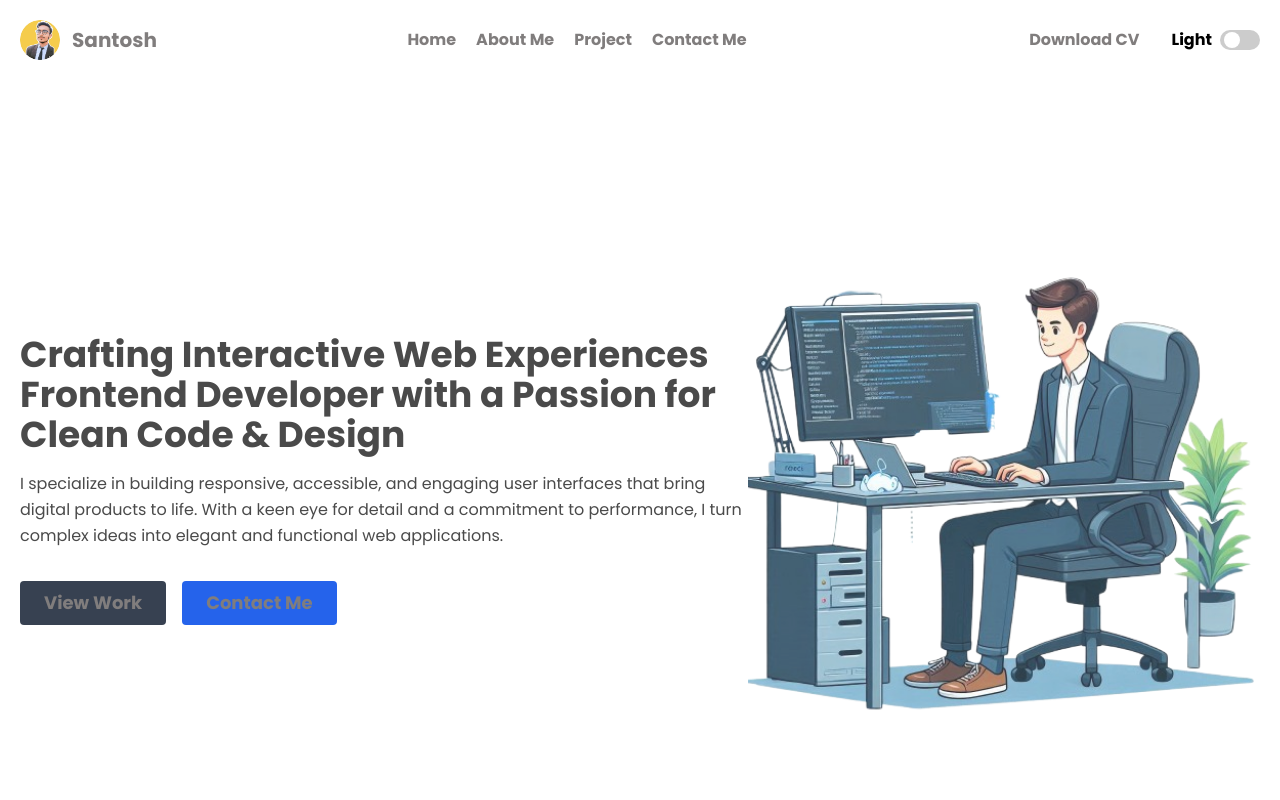
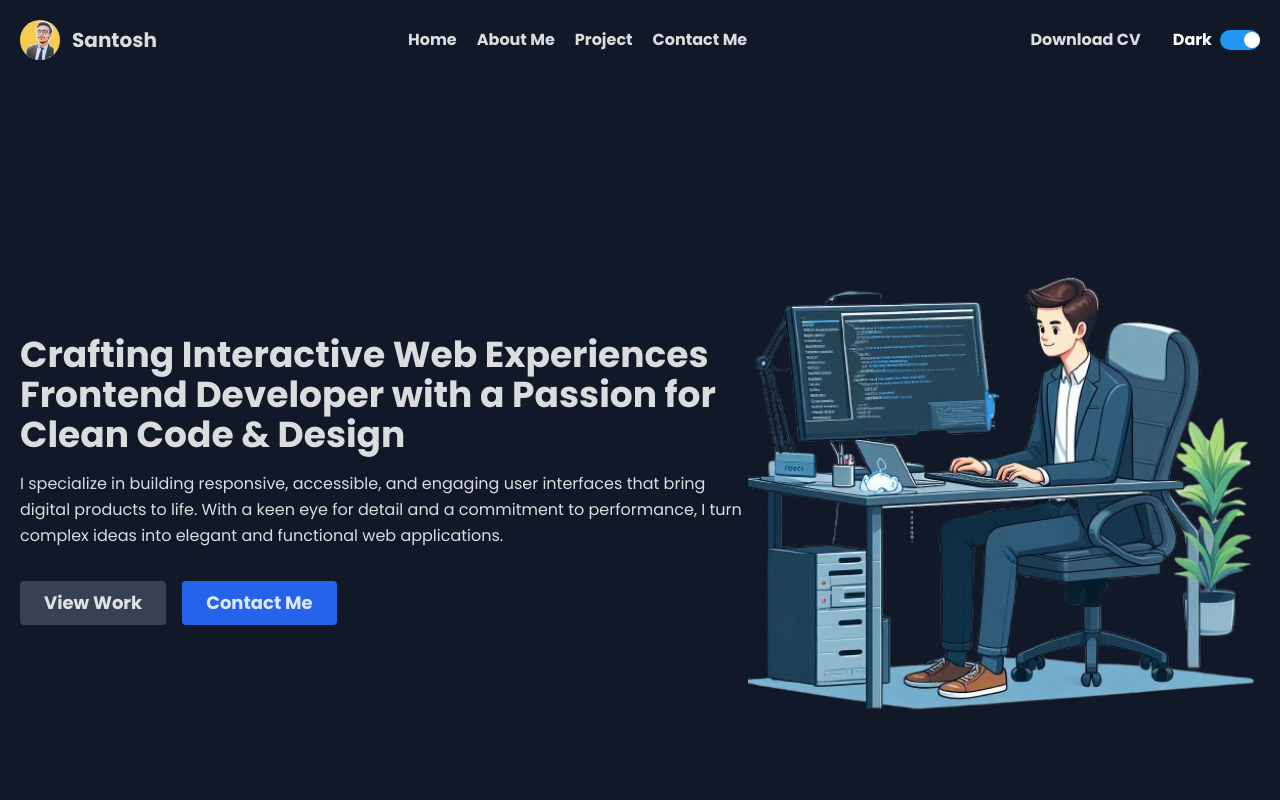
Before and after one commit to santoshyadav071/portfolio, a React (Vite) app: page / in a window 1280 px wide. Shown: the top 800 px of the page. Built offline with nearby package versions, Linux system fonts and the light colour scheme.

Commit message:
change in cv  remove animation dark light edit

```diff
--- a/src/Components/Header.jsx
+++ b/src/Components/Header.jsx
@@ -2,18 +2,22 @@ import { useState, useEffect } from 'react';
 import { Link } from 'react-router-dom';
 import myimage from "../assets/myimage.jpg";
 
-
 const Header = () => {
-  const [darkMode, setDarkMode] = useState(false);
+  const [darkMode, setDarkMode] = useState(() => {
+    // Check localStorage for saved preference or default to true (dark mode)
+    return localStorage.getItem('theme') === 'light' ? false : true;
+  });
   const [isMenuOpen, setIsMenuOpen] = useState(false);
 
   useEffect(() => {
     if (darkMode) {
       document.body.classList.add('dark');
       document.body.classList.remove('light');
+      localStorage.setItem('theme', 'dark');
     } else {
       document.body.classList.add('light');
       document.body.classList.remove('dark');
+      localStorage.setItem('theme', 'light');
     }
   }, [darkMode]);
 
@@ -25,14 +29,14 @@ const Header = () => {
     setIsMenuOpen(!isMenuOpen);
   };
 
-  const cvUrl = 'mycv.pdf';
+  const cvUrl = 'santosh.cv.pdf';
 
   return (
     <header className={`sticky top-0 z-50 ${darkMode ? 'bg-gray-900 text-white' : 'bg-white text-black'}`}>
       <div className="container mx-auto flex flex-wrap p-5 flex-col md:flex-row items-center">
         <Link to="/" className="flex title-font font-medium items-center mb-4 md:mb-0">
           <div>
-            <img src={myimage} width={40} alt="Logo" className='rounded-full' />
+            <img src={myimage} width={40} alt="Logo" className="rounded-full" />
           </div>
           <span className="ml-3 text-xl font-bold hover:text-blue-700 cursor-pointer">Santosh</span>
         </Link>
--- a/src/Components/HeroSection.jsx
+++ b/src/Components/HeroSection.jsx
@@ -30,7 +30,7 @@ const HeroSection = () => {
           </div>
         </div>
         <div className="lg:max-w-lg lg:w-full md:w-1/2 w-full">
-          <img src='final.png' alt="Showcase" className="object-cover w-full h-auto animate-pulse" />
+          <img src='final.png' alt="Showcase" className="object-cover w-full h-auto" />
         </div>
       </div>
     </section>
```
Also changed, not shown: 2 other files (tests, documents, lock files or other folders).
